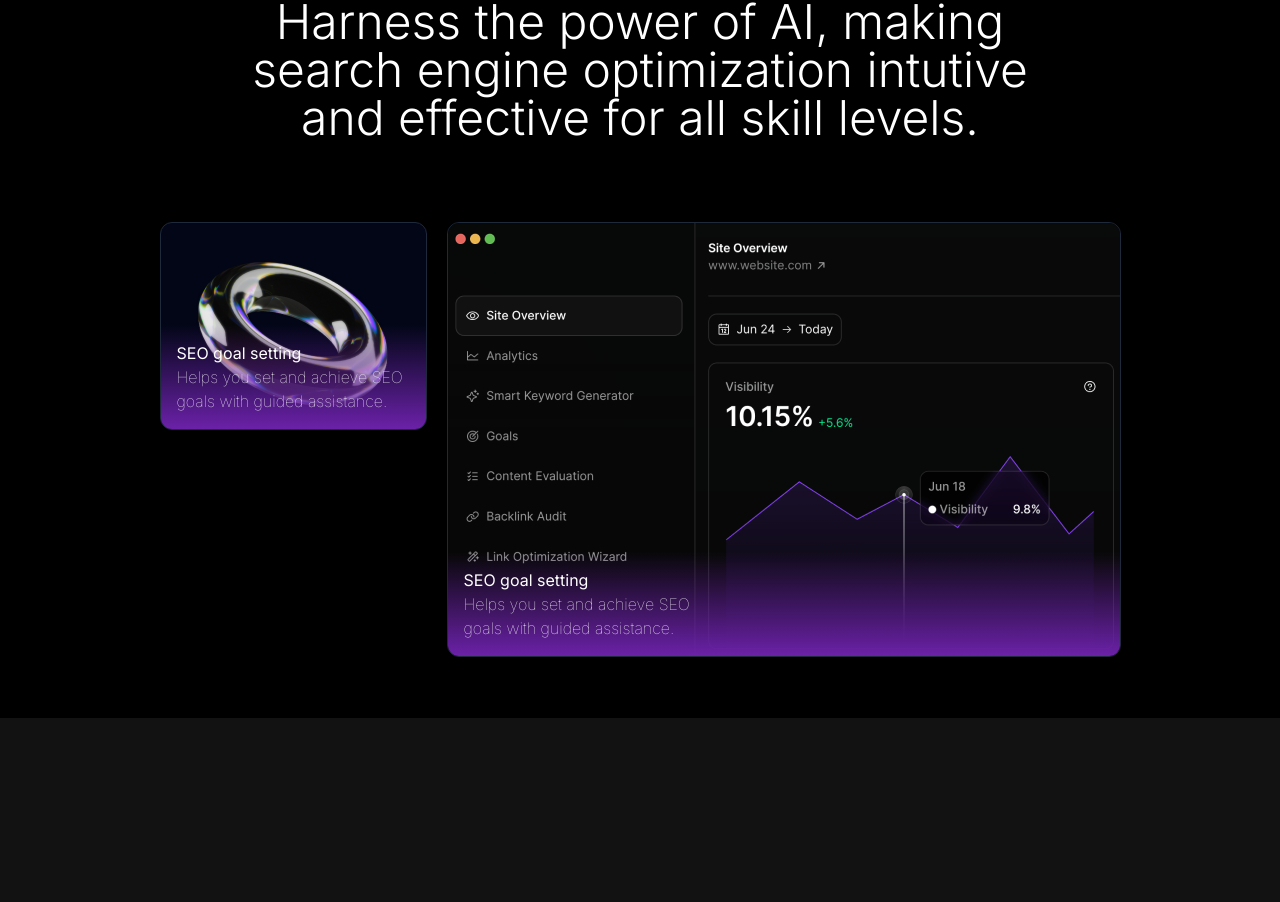
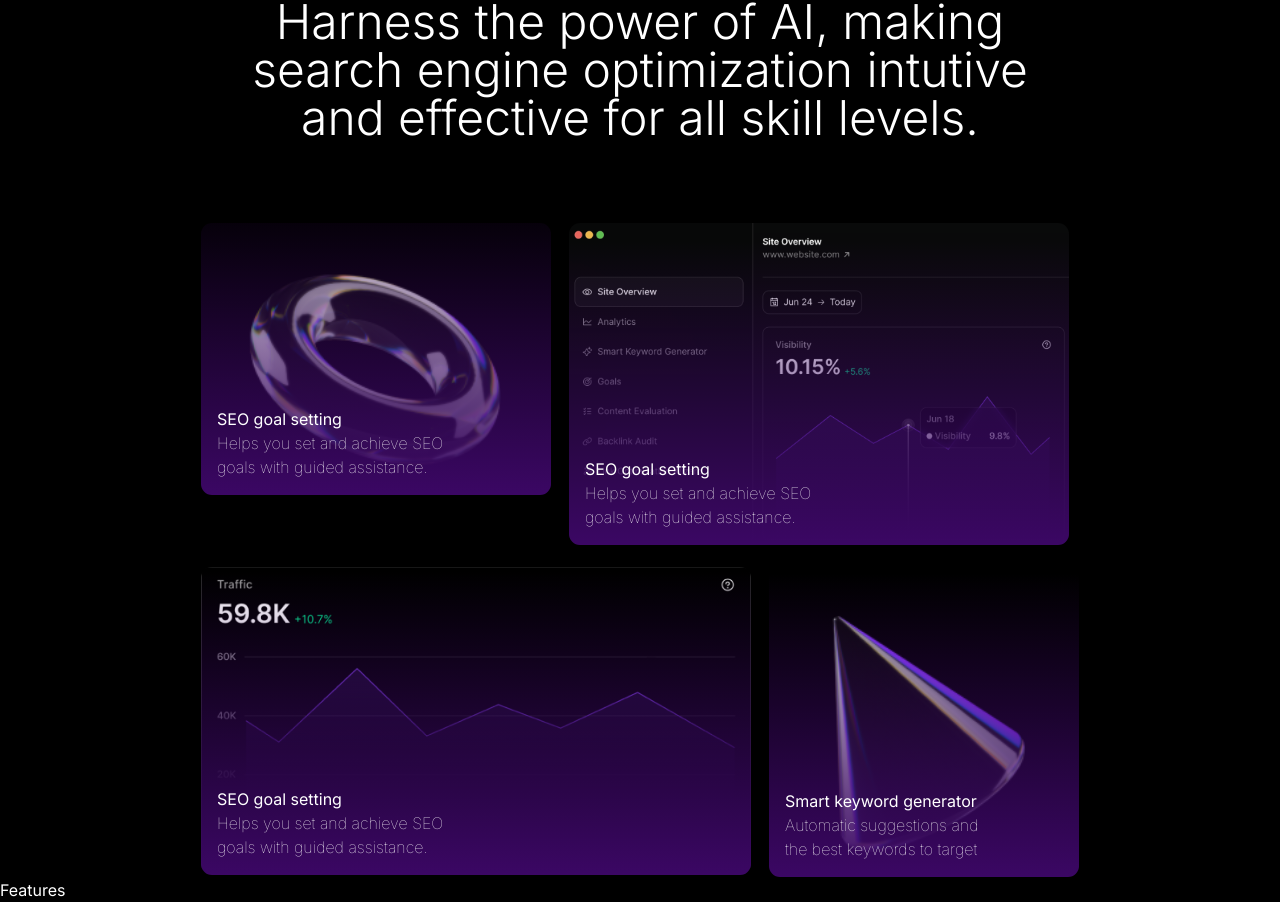
Before and after one commit to nameerakhter/AI_startup_ui, a Next.js app: page / in a window 1280 px wide. Shown: the part 1521-2423 px from the top of the page. Before the commit the page ends 2239 px from the top, so only its background shows below. Built offline with nearby package versions, Linux system fonts and the light colour scheme.

Commit message:
Completed Hero section with shaded cards

```diff
--- a/app/globals.css
+++ b/app/globals.css
@@ -57,5 +57,4 @@
     padding: 2rem 2rem;
 }
 
-
 /* ========================================== TAILWIND STYLES */
--- a/app/page.tsx
+++ b/app/page.tsx
@@ -1,3 +1,4 @@
+import Features from "@/components/Features";
 import Hero from "@/components/Hero";
 import Highlights from "@/components/Highlights";
 import Navbar from "@/components/Navbar";
@@ -12,6 +13,7 @@ export default function Home() {
       <Hero />
       <Partners />
       <Highlights />
+      <Features />
     </div>
   );
 }
--- a/components/CustomCard.tsx
+++ b/components/CustomCard.tsx
@@ -1,20 +1,22 @@
 import {
   Card,
-  CardContent,
 
 } from "@/components/ui/card";
 import Image from "next/image";
 
 const CustomCard = ({src, alt, width, height, h3, p1, p2}:{src:string, alt: string, width:number, height:number,h3:string, p1:string, p2:string}) => {
   return (
-    <Card className="relative overflow-hidden rounded-xl bg-black">
-      <Image src={src} alt={alt} width={width} height={height} className="w-full h-auto object-cover" />
-      <div className="absolute bottom-0 w-full bg-gradient-to-t from-purple-800 to-transparent p-4">
+
+      <Card className="relative overflow-hidden rounded-xl" style={{background:'#0000', border: '.2px solid black'}}  >
+      <Image src={src} alt={alt} width={width} height={height}/>
+      <div className="absolute bottom-0 w-full bg-gradient-to-t from-purple-950 to-transparent p-4 ">
+        <div className="h-[200px]"></div>
         <h3 className="text-white">{h3}</h3>
         <p className="text-white font-thin">{p1}</p>
         <p className="text-white font-thin">{p2}</p>
       </div>
     </Card>
+
   );
 };
 
--- /dev/null
+++ b/components/Features.tsx
@@ -0,0 +1,9 @@
+import React from 'react'
+
+const Features = () => {
+  return (
+    <div>Features</div>
+  )
+}
+
+export default Features
--- a/components/Highlights.tsx
+++ b/components/Highlights.tsx
@@ -10,8 +10,8 @@ const Highlights = () => {
         <h1>and effective for all skill levels.</h1>
       </div>
       <div className="flex flex-col items-center justify-center">
-        <div className="flex flex-row items-start gap-5 max-w-[1100px] ">
-
+        <div className="flex flex-col items-start gap-5 max-w-[1100px] ">
+          <section className="flex items-start gap-4 max-h-[500px]">
             <CustomCard
               src="/assets/Images/visual.png"
               alt="Visual"
@@ -21,22 +21,39 @@ const Highlights = () => {
               p1="Helps you set and achieve SEO"
               p2="goals with guided assistance."
             />
-
-
             <CustomCard
               src="/assets/Images/app-widget-trim.png"
               alt="Visual"
               height={400}
-            width={700}
+              width={500}
               h3="SEO goal setting"
               p1="Helps you set and achieve SEO"
               p2="goals with guided assistance."
             />
+          </section>
 
-
+          <section className="flex items-start gap-4">
+            <CustomCard
+              src="/assets/Images/app-widget-2.png"
+              alt="Visual"
+              height={400}
+              width={550}
+              h3="SEO goal setting"
+              p1="Helps you set and achieve SEO"
+              p2="goals with guided assistance."
+            />
+            <CustomCard
+              src="/assets/Images/cone.png"
+              alt="Visual"
+              height={400}
+              width={310}
+              h3="Smart keyword generator"
+              p1="Automatic suggestions and "
+              p2="the best keywords to target"
+            />
+          </section>
         </div>
       </div>
-
     </div>
   );
 };
--- a/components/elements/BrandCard.tsx
+++ b/components/elements/BrandCard.tsx
@@ -6,8 +6,8 @@ import {motion} from 'framer-motion'
 const BrandCard = ({src, alt}:{src:string, alt:string}) => {
   return (
     <motion.div whileHover={{scale: 1.1}}>
-        <div className='rounded-xl partner-card h-[6rem] flex items-center '>
-        <Image src={src} alt={alt} height={34} width={155}/>
+        <div className='rounded-xl partner-card h-[6rem] flex items-center'>
+        <Image src={src} alt={alt} height={34} width={155} />
         </div>
     </motion.div>
   )
```
Lines whose indentation alone changed are shown as unchanged.
